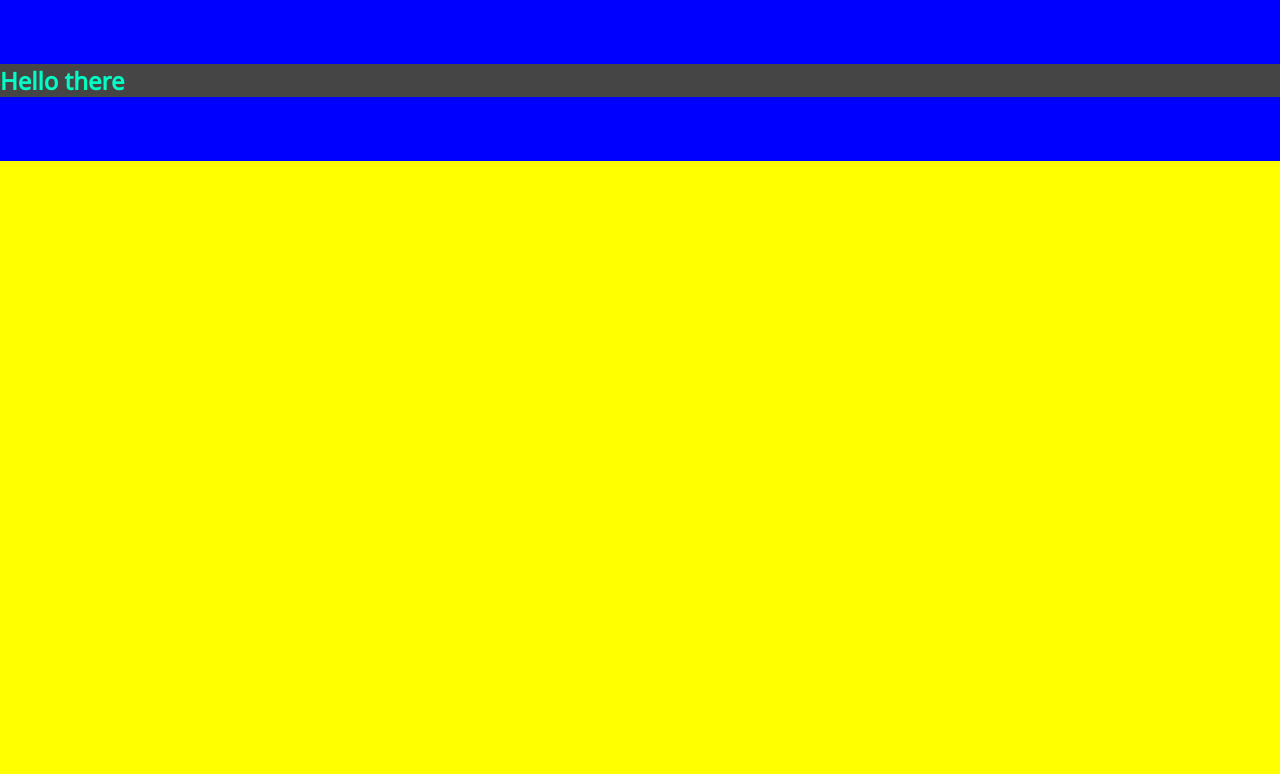
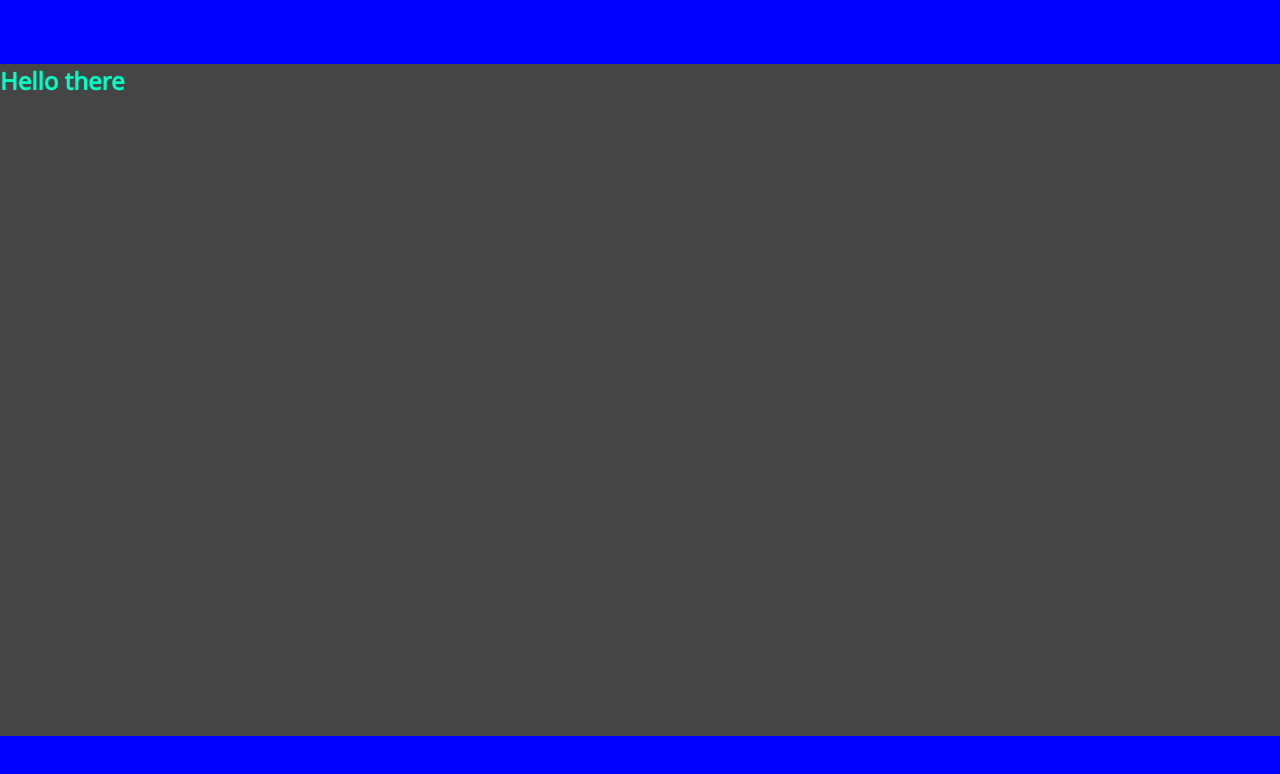
Before and after one commit to TommmyKelly/next-portfolio, a Next.js app: page / in a window 1280 px wide. Shown: the top 774 px of the page. Built offline with nearby package versions, Linux system fonts and the light colour scheme.

Commit message:
made tsx files take up 100% height

```diff
--- a/pages/_app.tsx
+++ b/pages/_app.tsx
@@ -4,29 +4,29 @@ import Head from "next/head";
 
 const App = ({ Component, pageProps }: AppProps) => {
   return (
-    <div className="app__global">
-      <div className="app__container">
+    <>
       <Head>
         <link
           rel='stylesheet'
           href='https://cdnjs.cloudflare.com/ajax/libs/font-awesome/5.15.2/css/all.min.css'
           integrity='sha512-HK5fgLBL+xu6dm/Ii3z4xhlSUyZgTT9tuc/hSrtw6uzJOvgRr2a9jyxxT1ely+B+xFAmJKVSTbpM/CuL7qxO8w=='
           crossOrigin='anonymous'
-        />
+      />
       </Head>
-      <main className="app__main">
+    <div className="app__global">
+      <div className="app__container">
         <header className="app__header home">
           <nav >
 
           </nav>
         </header>
-      <Component {...pageProps} />
+       <Component {...pageProps} />
+      </div>
         <footer className="app__footer home">
 
         </footer>
-      </main>
-      </div>
     </div>
+    </>
   );
 }
 
--- a/pages/index.tsx
+++ b/pages/index.tsx
@@ -4,19 +4,21 @@ import Link from 'next/link';
 
  const Index = () => {
   return (
-    <div className={styles.bg_color}>
+    <>
       <Head>
         <title>Homepage</title>
         <link rel='icon' href='/favicon.ico' />
       </Head>
-
-
-      <main className={styles.text_color}>
-       <Link href="/about">
+    <div className={ styles.container }>
+      <div className={styles.height}>
+        <main className={styles.text_color}>
+          <Link href="/about">
           <h2>Hello there</h2>
-        </Link>
-      </main>
+          </Link>
+        </main>
+      </div>
     </div>
+    </>
   );
 }
 
--- a/styles/_utilities.scss
+++ b/styles/_utilities.scss
@@ -1,7 +1,3 @@
-.bg_color{
-  background: $bg-color;
-}
-
 .text_color > h2{
   color: $color-primary;
 }
--- a/styles/globals.scss
+++ b/styles/globals.scss
@@ -1,9 +1,8 @@
 @import url('https://fonts.googleapis.com/css2?family=Noto+Sans&display=swap');
-
 
 * {
   box-sizing: border-box;
-   padding: 0;
+  padding: 0;
   margin: 0;
 }
 
@@ -16,12 +15,10 @@ body {
   height: 100vh;
   display: flex;
   flex-direction: column;
-  background: red;
 }
 
 .app__container{
   flex: 1;
-  background: yellow;
 }
 
 .app__header{
--- a/styles/main.module.scss
+++ b/styles/main.module.scss
@@ -3,6 +3,13 @@
 @import "media.queries";
 
 //Global Styles
-.container__height{
+.container{
   height: 100%;
+  display: flex;
+  flex-direction: column;
 }
+
+.height{
+  flex: 1;
+  background: $bg-color;
+}
```
Also changed, not shown: pages/about.tsx (+5 -3 lines), pages/contact.tsx (+4 -3 lines), pages/education.tsx (+10 -8 lines), pages/projects.tsx (+9 -8 lines), pages/skills.tsx (+9 -7 lines).
